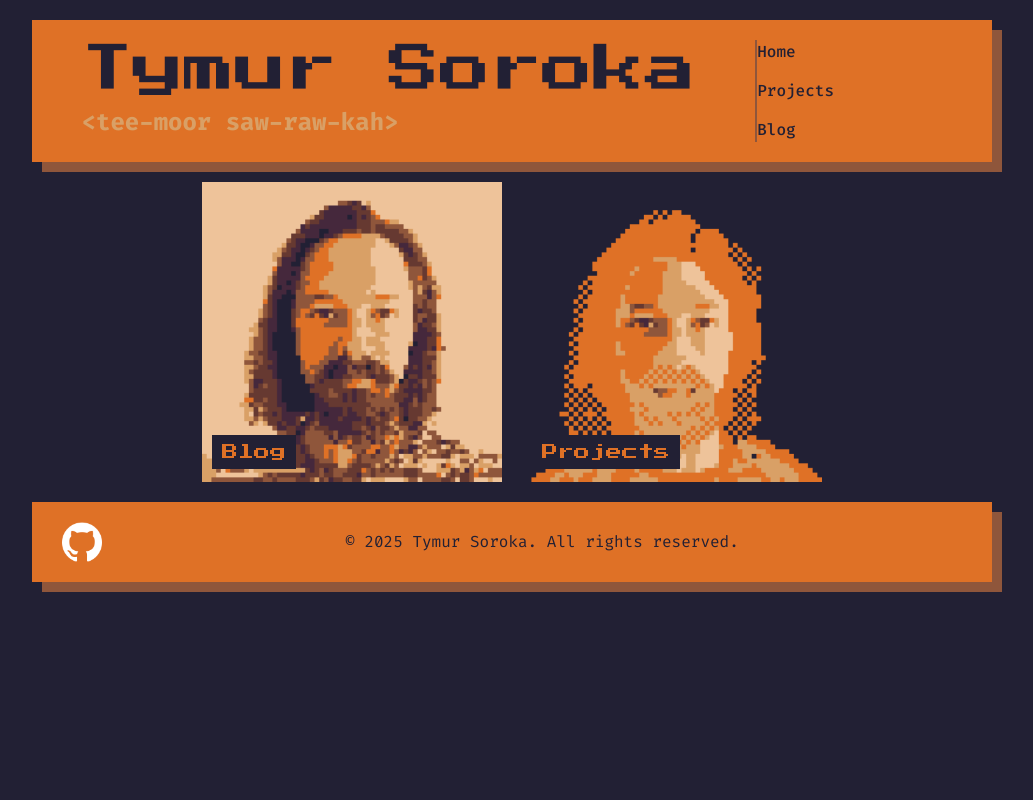
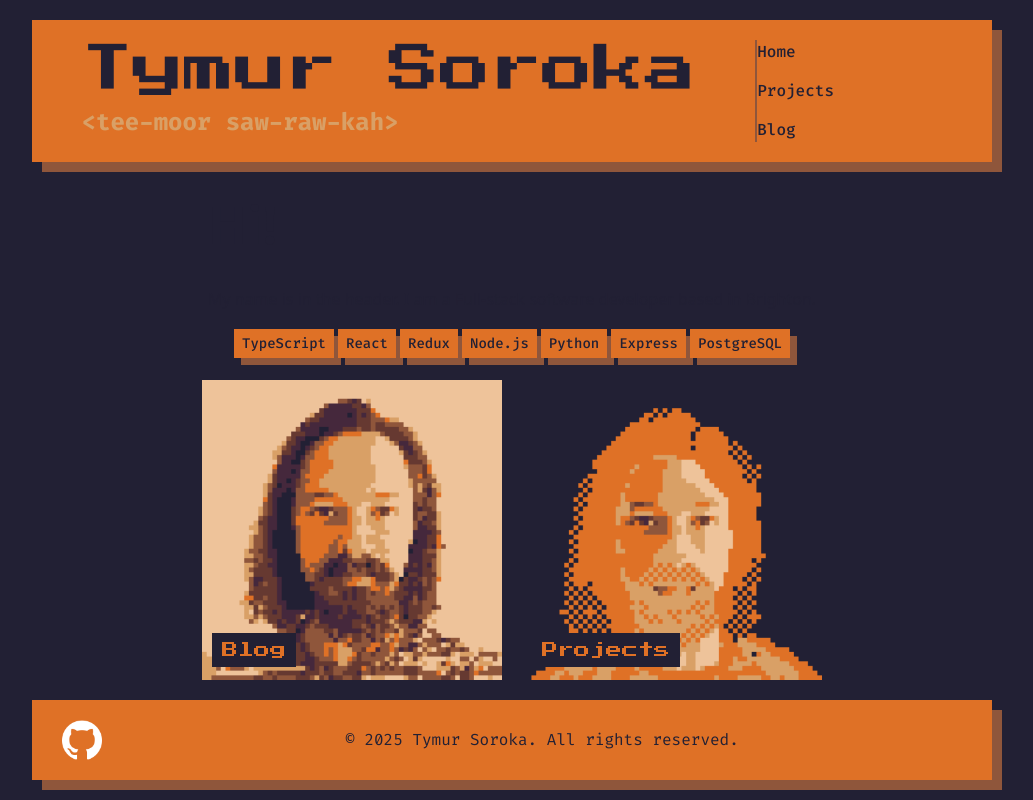
Before and after one commit to timtim40a/timtim40a.github.io, a React (Vite) app: page / in a window 1280 px wide. Shown: the whole page, without its empty margins (128-1161 px from the left). Built offline with nearby package versions, Linux system fonts and the light colour scheme.

Commit message:
Add TechLabel components to Home

```diff
--- /dev/null
+++ b/src/components/techLabel/TechLabel.css
@@ -0,0 +1,10 @@
+.tech-label {
+    display: flex;
+    background-color: var(--colour-primary);
+    color: var(--colour-primary-text);
+    padding: 4px 8px;
+    font-size: 0.875rem;
+    font-weight: 500;
+    margin: 2px;
+    box-shadow: 7px 7px 0 0 var(--colour-primary-dark);
+}
--- /dev/null
+++ b/src/components/techLabel/TechLabel.tsx
@@ -0,0 +1,12 @@
+import "./TechLabel.css"
+
+function TechLabel({ label }: { label: string }) {
+
+    return (
+        <div className="tech-label">
+            {label}
+        </div>
+    )
+}
+
+export default TechLabel
--- a/src/pages/Home.css
+++ b/src/pages/Home.css
@@ -7,6 +7,14 @@
     margin: 20px;
 }
 
+.home__techstack {
+    display: flex;
+    flex-wrap: wrap;
+    justify-content: center;
+    margin-top: 10px;
+    font-family: var(--font-primary);
+}
+
 @media (min-width: 767px) {
     .topic-container {
         gap: 20px;
--- a/src/pages/Home.tsx
+++ b/src/pages/Home.tsx
@@ -1,10 +1,24 @@
 import HoverImage from "../components/hoverImage/HoverImage"
+import TechLabel from "../components/techLabel/TechLabel"
 import "./Home.css"
 
 function Home() {
 
     return (
         <>
+            <div>
+                <h1 className="home__title">Hi!</h1>
+                <p className="home__bio">My name is in the header. I am a Full-stack software developer based in Brighton.</p>
+                <div className="home__techstack">
+                    <TechLabel label="TypeScript" />
+                    <TechLabel label="React" />
+                    <TechLabel label="Redux" />
+                    <TechLabel label="Node.js" />
+                    <TechLabel label="Python" />
+                    <TechLabel label="Express" />
+                    <TechLabel label="PostgreSQL" />
+                </div>
+            </div>
             <div className="topic-container">
                 <HoverImage src1="tim2.png" src2="tim4.png" alt="Blog" />
                 <HoverImage src1="tim3.png" src2="tim5.png" alt="Projects" />
```
